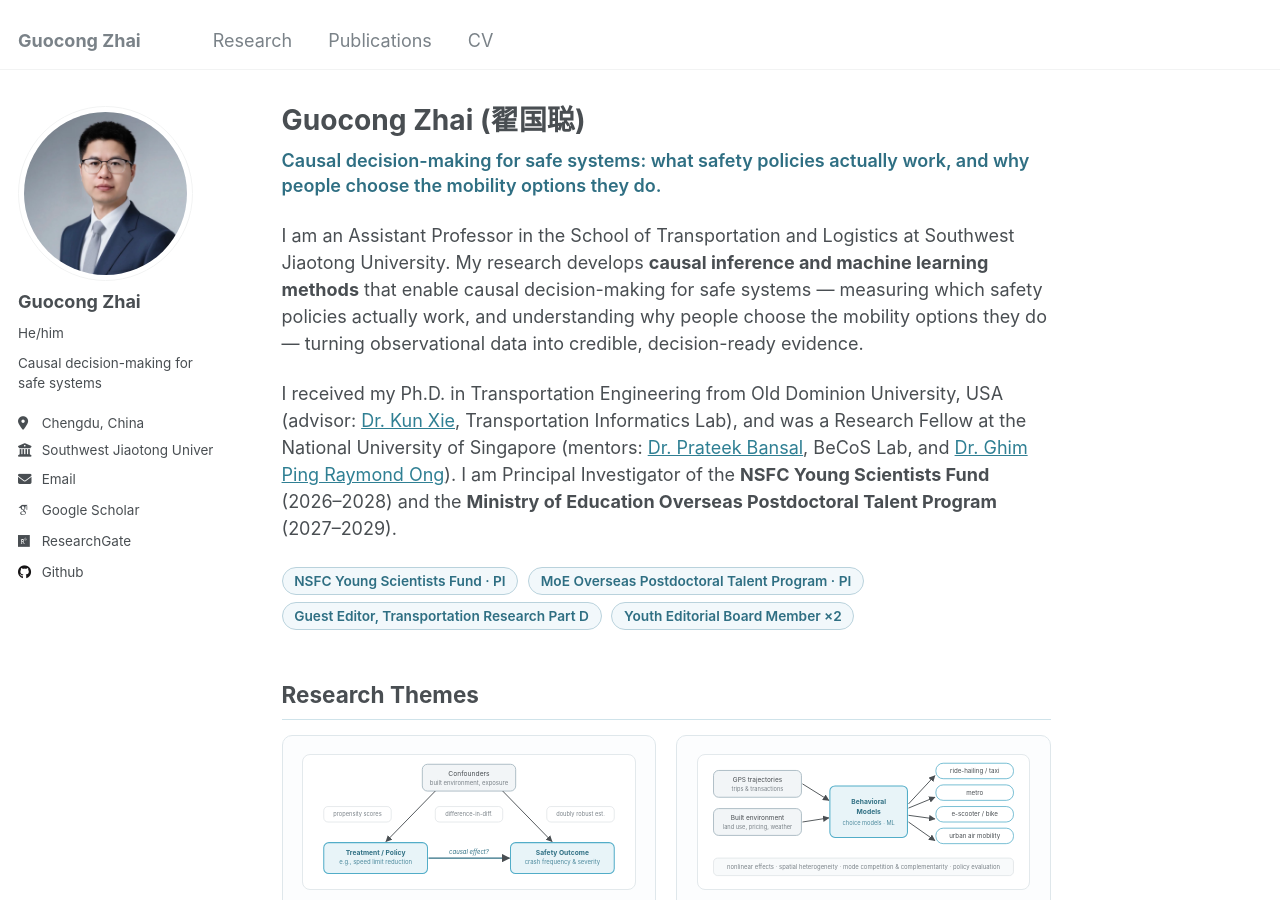
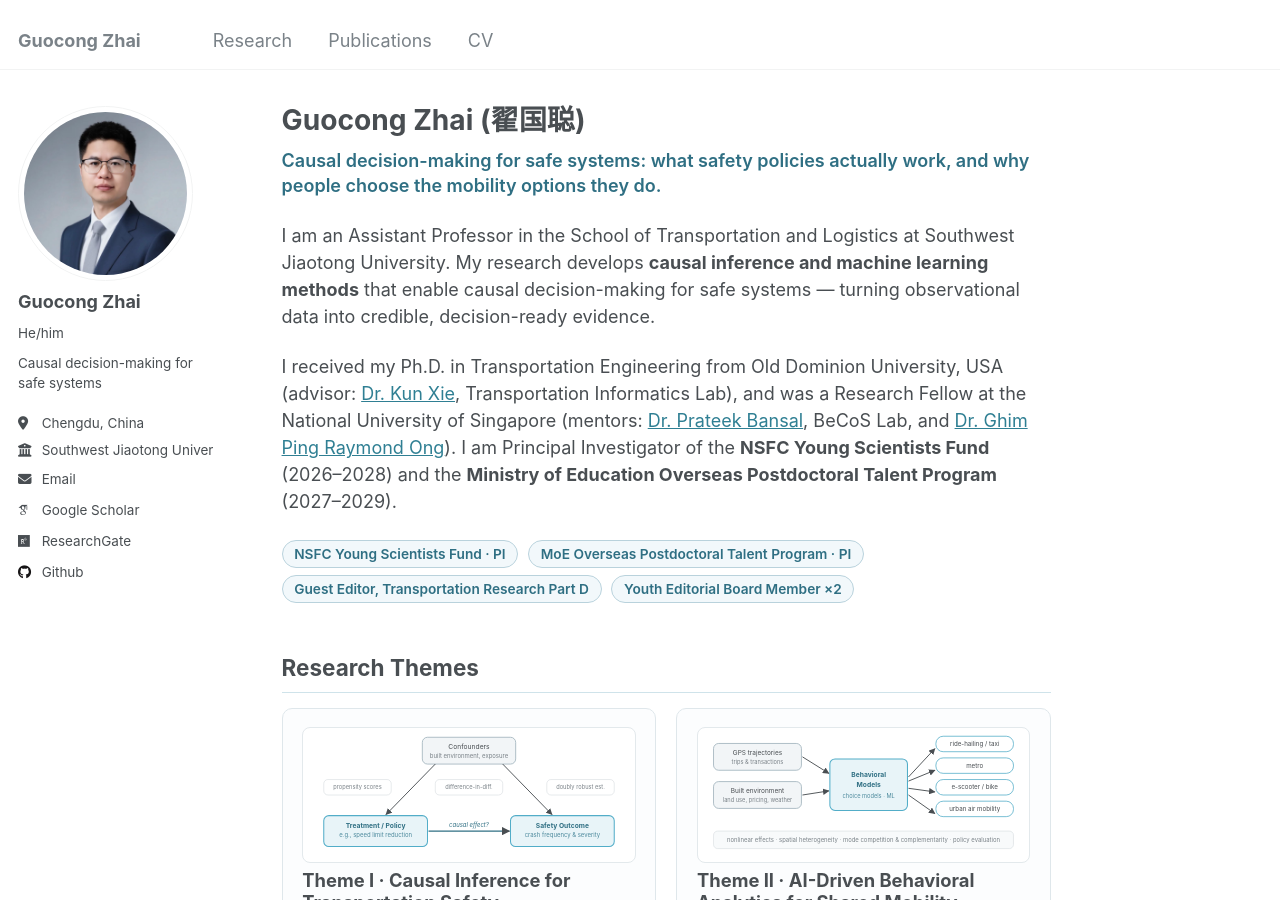
Before and after one commit to gzhai001/gzhai001.github.io, a Jekyll site: the page built from _pages/about.md, in a window 1280 px wide and 900 px high. Built offline with Jekyll 4.4.1, drawn with Linux system fonts in a browser that asks for light colours; some web fonts are replaced.

Commit message:
Merge tagline into intro paragraph, remove redundancy
Removed redundancy in the description of research focus.

```diff
--- a/_pages/about.md
+++ b/_pages/about.md
@@ -9,7 +9,7 @@ redirect_from:
 
 <p class="gz-tagline">Causal decision-making for safe systems: what safety policies actually work, and why people choose the mobility options they do.</p>
 
-I am an Assistant Professor in the School of Transportation and Logistics at Southwest Jiaotong University. My research develops **causal inference and machine learning methods** that enable causal decision-making for safe systems — measuring which safety policies actually work, and understanding why people choose the mobility options they do — turning observational data into credible, decision-ready evidence.
+I am an Assistant Professor in the School of Transportation and Logistics at Southwest Jiaotong University. My research develops **causal inference and machine learning methods** that enable causal decision-making for safe systems — turning observational data into credible, decision-ready evidence.
 
 I received my Ph.D. in Transportation Engineering from Old Dominion University, USA (advisor: [Dr. Kun Xie](http://www.transinformatics.com/), Transportation Informatics Lab), and was a Research Fellow at the National University of Singapore (mentors: [Dr. Prateek Bansal](https://behaviourscience.org/), BeCoS Lab, and [Dr. Ghim Ping Raymond Ong](https://cde.nus.edu.sg/cee/staff/ong-ghim-ping-raymond/)). I am Principal Investigator of the **NSFC Young Scientists Fund** (2026–2028) and the **Ministry of Education Overseas Postdoctoral Talent Program** (2027–2029).
 
```
